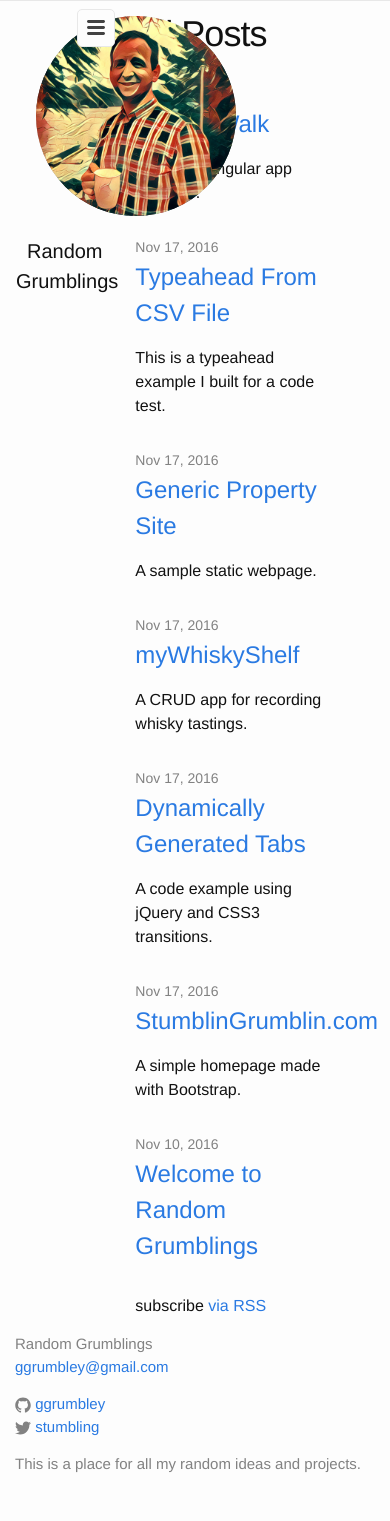
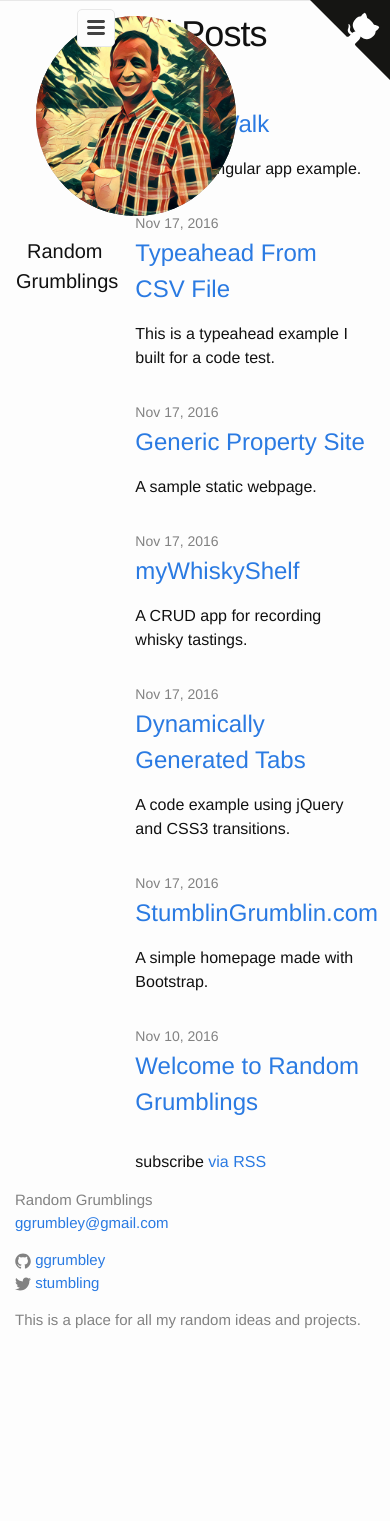
Before and after one commit to ggrumbley/ggrumbley.github.io, a Jekyll site: the page built from index.html, in a window 390 px wide. Built offline with Jekyll 4.4.1, drawn with Linux system fonts in a browser that asks for light colours; after the commit the page ends 1377 px from its top, so only the background shows below that.

Commit message:
Octo-cat Corner added

```diff
--- a/_layouts/default.html
+++ b/_layouts/default.html
@@ -6,7 +6,13 @@
   <body>
 
     {% include header.html %}
-
+    <a href="http://github.com/ggrumbley/ggrumbley.github.io" class="github-corner" aria-label="View source on Github">
+              <svg width="80" height="80" viewBox="0 0 250 250" style="position: absolute; top: 0px; right: 0px; border: 0px;" aria-hidden="true">
+                <path d="M0,0 L115,115 L130,115 L142,142 L250,250 L250,0 Z" fill="#151513"></path>
+                <path class="octo-arm" d="M128.3,109.0 C113.8,99.7 119.0,89.6 119.0,89.6 C122.0,82.7 120.5,78.6 120.5,78.6 C119.2,72.0 123.4,76.3 123.4,76.3 C127.3,80.9 125.5,87.3 125.5,87.3 C122.9,97.6 130.6,101.9 134.4,103.2" fill="#ffffff" style="transform-origin: 130px 106px;"></path>
+                <path class="octo-body" d="M115.0,115.0 C114.9,115.1 118.7,116.5 119.8,115.4 L133.7,101.6 C136.9,99.2 139.9,98.4 142.2,98.6 C133.8,88.0 127.5,74.4 143.8,58.0 C148.5,53.4 154.0,51.2 159.7,51.0 C160.3,49.4 163.2,43.6 171.4,40.1 C171.4,40.1 176.1,42.5 178.8,56.2 C183.1,58.6 187.2,61.8 190.9,65.4 C194.5,69.0 197.7,73.2 200.1,77.6 C213.8,80.2 216.3,84.9 216.3,84.9 C212.7,93.1 206.9,96.0 205.4,96.6 C205.1,102.4 203.0,107.8 198.3,112.5 C181.9,128.9 168.3,122.5 157.7,114.1 C157.9,116.9 156.7,120.9 152.7,124.9 L141.0,136.5 C139.8,137.7 141.6,141.9 141.8,141.8 Z" fill="#ffffff"></path>
+              </svg>
+            </a>
     <div class="site-content" role="main">
 
         {{ content }}
--- a/_sass/_base.scss
+++ b/_sass/_base.scss
@@ -259,3 +259,46 @@
   width: 800px;
   text-align: center;
 }
+
+/**
+ * Github Corner
+ */
+.github-corner:hover .octo-arm {
+  animation: octocat-wave 560ms ease-in-out;
+}
+
+@keyframes octocat-wave {
+  0% {
+    transform: rotate(0deg);
+  }
+
+  20% {
+    transform: rotate(-25deg);
+  }
+
+  40% {
+    transform: rotate(10deg);
+  }
+
+  60% {
+   transform: rotate(-25deg);
+  }
+
+  80% {
+    transform: rotate(10deg);
+  }
+
+  100% {
+    transform: rotate(0deg);
+  }
+}
+
+@media (max-width: 500px) {
+    .github-corner:hover .octo-arm {
+        animation: none;
+    }
+
+    .github-corner .octo-arm {
+        animation: octocat-wave 560ms ease-in-out;
+    }
+}
--- a/_sass/_layout.scss
+++ b/_sass/_layout.scss
@@ -143,7 +143,7 @@
   */
 .site-content {
   float: left;
-  width: 50.5%;
+  width: 60.5%;
   margin-left: 1.5%;
   padding-top: 1em;
   max-width: 800px;
@@ -296,3 +296,12 @@
         }
     }
 }
+
+
+/* Print styles */
+
+@media print {
+  .site-header, .pagination {
+    display: none;
+  }
+}
```
Also changed, not shown: 3 other files.
